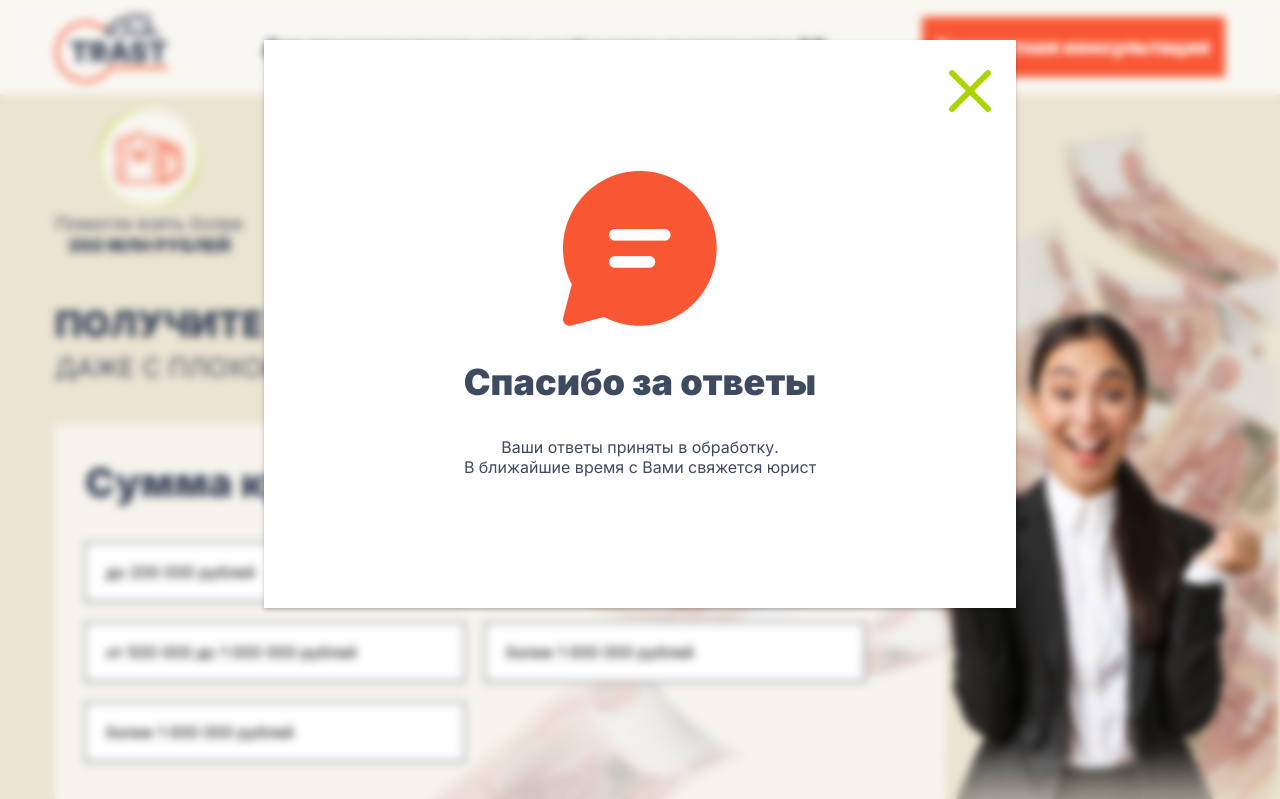
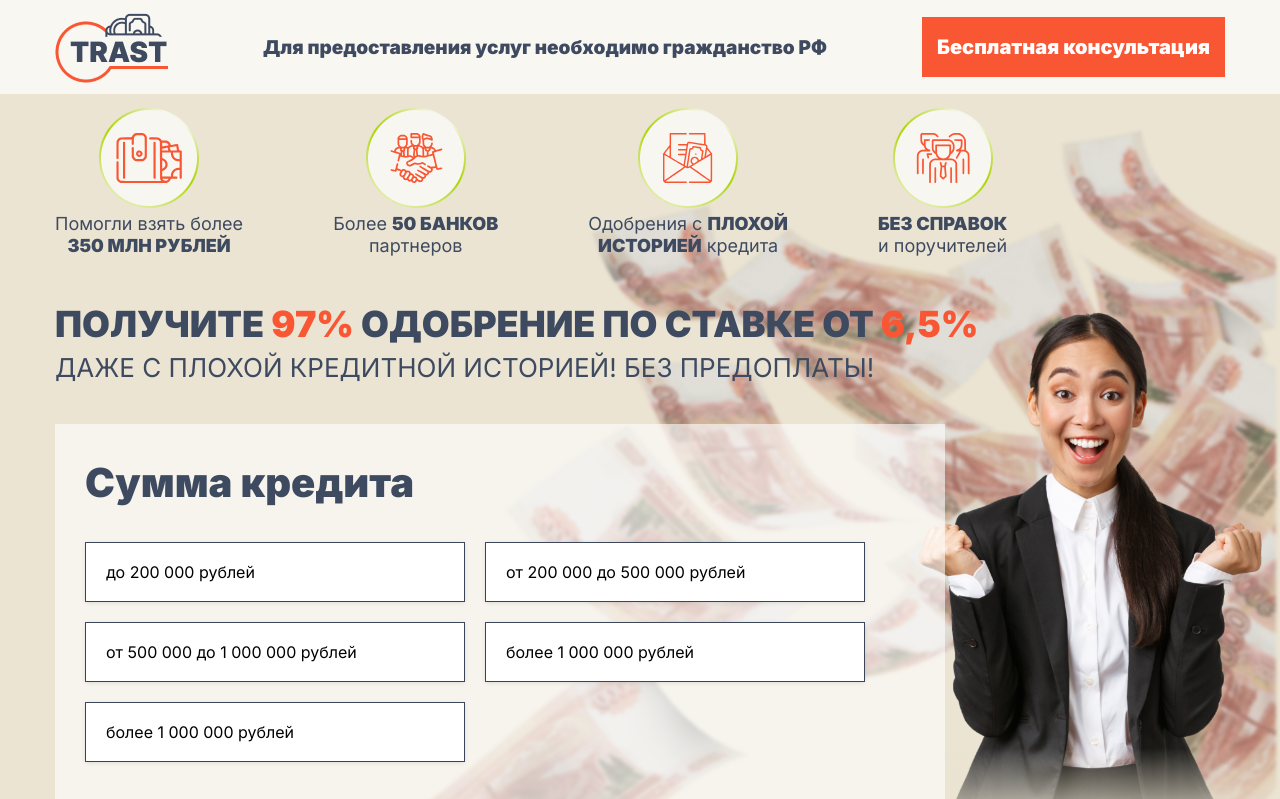
Before and after one commit to barsov-wd/trast, a website: page src/index.html in a window 1280 px wide. Shown: the top 799 px of the page. Drawn offline with nearby package versions, Linux system fonts and the light colour scheme; files that its build step writes are made by us from their sources; files whose address does not match are found by name.

Commit message:
на проверку

```diff
--- a/src/index.html
+++ b/src/index.html
@@ -595,7 +595,7 @@
         </form>
     </div>
 
-    <div class="modal modal-thanks modal--active">
+    <div class="modal modal-thanks">
         <div class="modal-thanks__dialog">
             <img src="img/modal/close.png" alt="close" class="modal-thanks__close">
             <img src="img/modal/ok.png" alt="ok" class="modal-thanks__img">
```
Also changed, not shown: dist/index.html.
